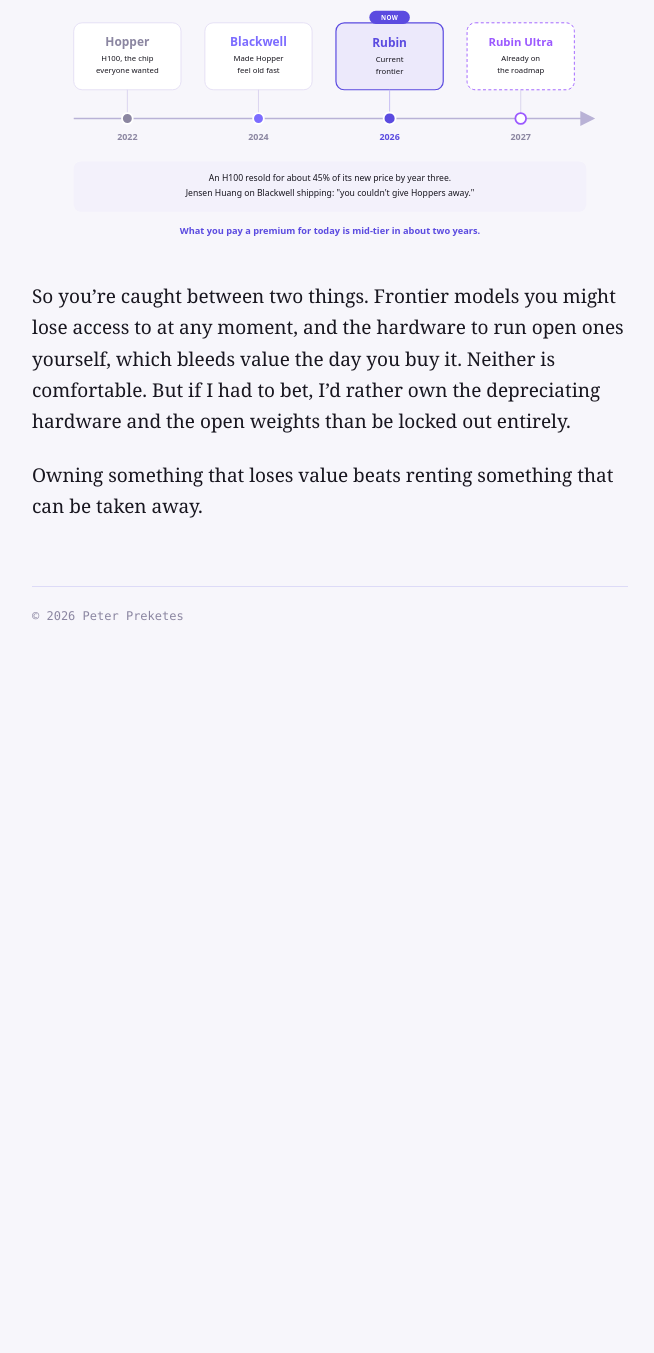
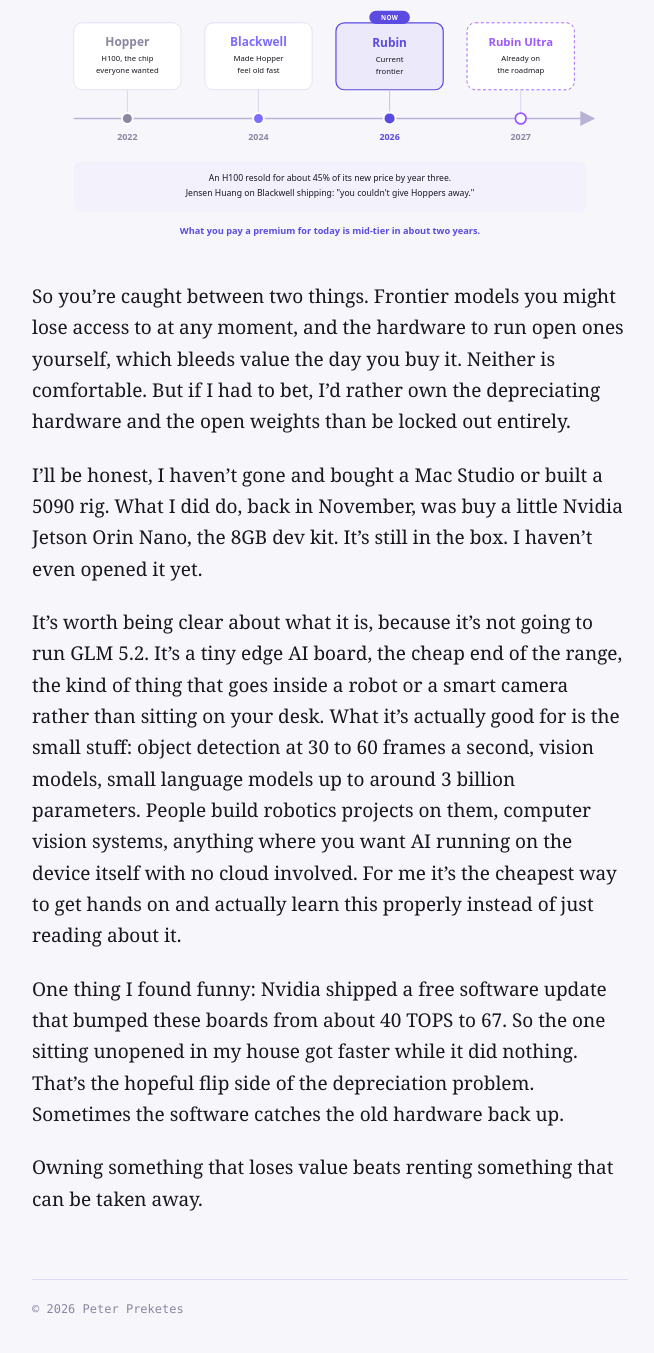
Before and after one commit to PeterP22/peterp22.github.io, a Jekyll site: the page built from _posts/2026-06-29-what-if-they-just-switch-it-off.md, in a window 1280 px wide and 1400 px high, scrolled down 2547 px. Shown: the top 1353 px of the window, without its empty margins (310-964 px from the left). Built offline with Jekyll 4.4.1, drawn with Linux system fonts in a browser that asks for light colours; before the commit the page ends 3254 px from its top, so only the background shows below that.

Commit message:
Add Jetson Orin Nano note + edge AI use cases to local AI post

```diff
--- a/_posts/2026-06-29-what-if-they-just-switch-it-off.md
+++ b/_posts/2026-06-29-what-if-they-just-switch-it-off.md
@@ -31,4 +31,10 @@
 
 So you're caught between two things. Frontier models you might lose access to at any moment, and the hardware to run open ones yourself, which bleeds value the day you buy it. Neither is comfortable. But if I had to bet, I'd rather own the depreciating hardware and the open weights than be locked out entirely.
 
+I'll be honest, I haven't gone and bought a Mac Studio or built a 5090 rig. What I did do, back in November, was buy a little Nvidia Jetson Orin Nano, the 8GB dev kit. It's still in the box. I haven't even opened it yet.
+
+It's worth being clear about what it is, because it's not going to run GLM 5.2. It's a tiny edge AI board, the cheap end of the range, the kind of thing that goes inside a robot or a smart camera rather than sitting on your desk. What it's actually good for is the small stuff: object detection at 30 to 60 frames a second, vision models, small language models up to around 3 billion parameters. People build robotics projects on them, computer vision systems, anything where you want AI running on the device itself with no cloud involved. For me it's the cheapest way to get hands on and actually learn this properly instead of just reading about it.
+
+One thing I found funny: Nvidia shipped a free software update that bumped these boards from about 40 TOPS to 67. So the one sitting unopened in my house got faster while it did nothing. That's the hopeful flip side of the depreciation problem. Sometimes the software catches the old hardware back up.
+
 Owning something that loses value beats renting something that can be taken away.
```
